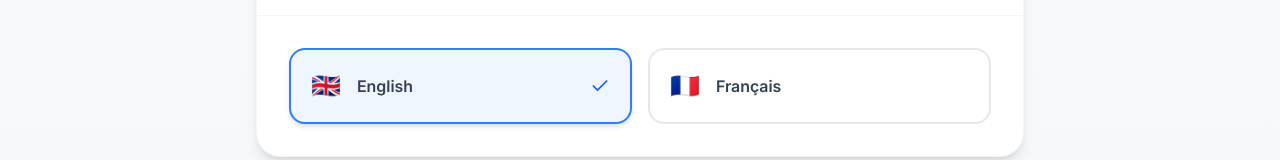
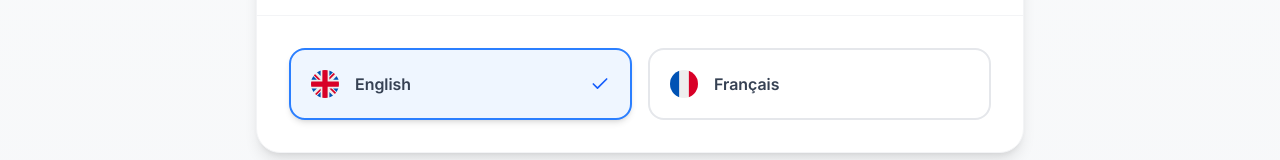
Before and after one commit to yoamzil/DataFlow, a Next.js app: page /settings in a window 1280 px wide. Shown: the part 278-438 px from the top of the page. Built offline with nearby package versions, Linux system fonts and the light colour scheme.

Commit message:
Added svg flags

```diff
--- a/src/app/(pages)/settings/page.tsx
+++ b/src/app/(pages)/settings/page.tsx
@@ -127,7 +127,7 @@ const Settings = () => {
 								}`}
 						>
 							<div className="flex items-center">
-								<span className="text-2xl mr-4">🇬🇧</span>
+								<img src="/flags/gb.svg" alt="English flag" className="w-7 h-7 mr-4 inline-block align-middle" />
 								<span className="font-semibold">English</span>
 							</div>
 							{language === 'en' && <Check className="h-5 w-5 text-blue-600" />}
@@ -141,7 +141,7 @@ const Settings = () => {
 								}`}
 						>
 							<div className="flex items-center">
-								<span className="text-2xl mr-4">🇫🇷</span>
+								<img src="/flags/fr.svg" alt="French flag" className="w-7 h-7 mr-4 inline-block align-middle" />
 								<span className="font-semibold">Français</span>
 							</div>
 							{language === 'fr' && <Check className="h-5 w-5 text-blue-600" />}
```
Also changed, not shown: public/flags/fr.svg (added), public/flags/gb.svg (added).
